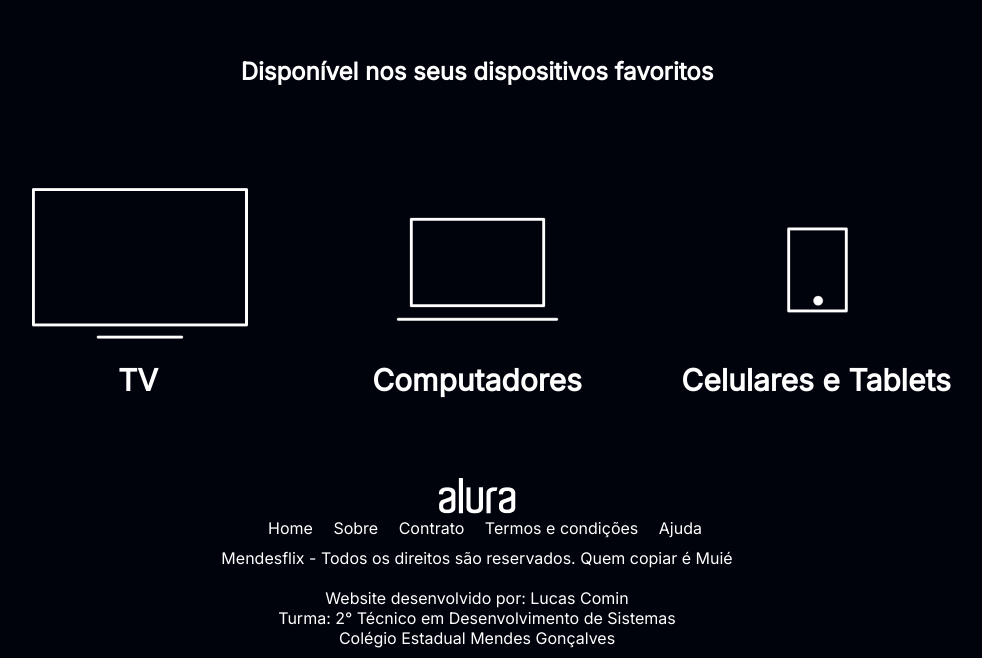
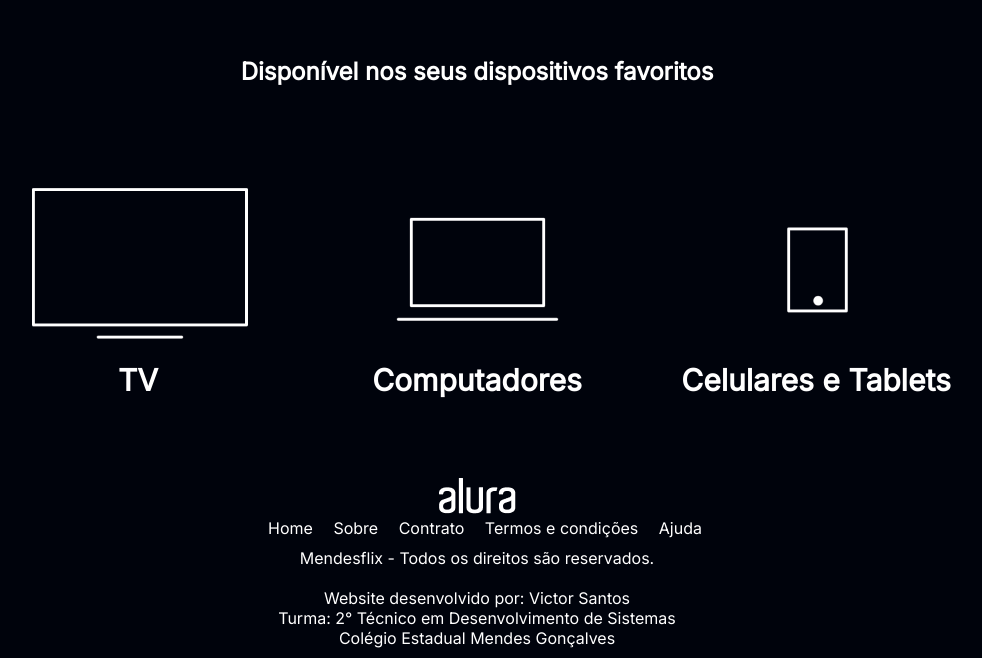
Before and after one commit to VictorHMachadoSantos/mendesflix-2front23, a plain HTML site: page index.html in a window 1280 px wide. Shown: the part 3143-3801 px from the top of the page, without its empty margins (163-1145 px from the left). Drawn offline with Linux system fonts and the light colour scheme.

Commit message:
Add files via upload

```diff
--- a/index.html
+++ b/index.html
@@ -66,7 +66,7 @@
 
         </div>
 
-    </section>
+</section>
     <section class="dispositivos">
         <h2 class="dispositivos_titulo">
             Disponível nos seus dispositivos favoritos
@@ -84,7 +84,7 @@
                 <img src="img/celular.png" alt="Televisão">
                 <h3 class="lista_item">Celulares e Tablets</h3>
             </li>
-        </ul>
+    </ul>
     </section>
     <footer class="rodape">
         <img src="img/Logo.png" alt="">
@@ -108,13 +108,14 @@
             <li>
                 <a href="#">Ajuda</a>
             </li>
-        </ul>
+</ul>
 
         <p class="texto_rodape">
-            Mendesflix - Todos os direitos são reservados. Quem copiar é Muié
-        </p>
+            Mendesflix - Todos os direitos são reservados.
+
+</p>
         <p class="texto_rodape">
-        Website desenvolvido por: Lucas Comin
+        Website desenvolvido por: Victor Santos
         <br>Turma: 2° Técnico em Desenvolvimento de Sistemas
         <br>Colégio Estadual Mendes Gonçalves
 </p>
```
Also changed, not shown: css/style.css (line endings or trailing spaces).
